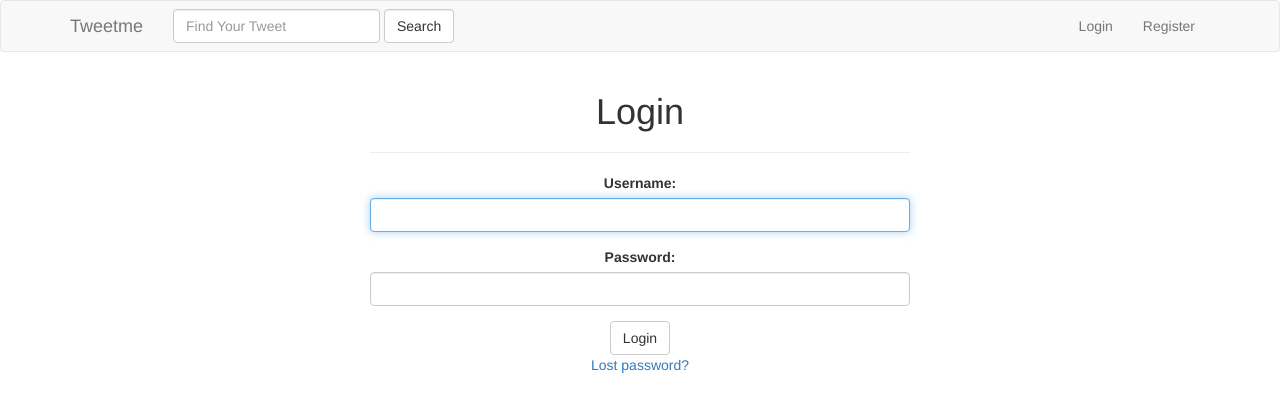
After one commit to beelarr/tweetme, a Django app: page /login/ in a window 1280 px wide. The commit adds this page. Shown: the top 412 px of the page. Run offline with Django 3.2, Linux system fonts and the light colour scheme; some libraries are stand-ins or nearby versions.

Commit message:
Added login and register pages with functionality

```diff
--- a/tweetme/accounts/urls.py
+++ b/tweetme/accounts/urls.py
@@ -1,5 +1,5 @@
 from .views import UserDetailView, UserFollowView
-from django.conf.urls import url
+from django.conf.urls import url, include
 from django.views.generic.base import RedirectView
 
 
--- a/tweetme/templates/navbar.html
+++ b/tweetme/templates/navbar.html
@@ -1,5 +1,5 @@
 <nav class="navbar navbar-default">
-  <div class="container-fluid">
+  <div class="container">
     <!-- Brand and toggle get grouped for better mobile display -->
     <div class="navbar-header">
       <button type="button" class="navbar-toggle collapsed" data-toggle="collapse" data-target="#bs-example-navbar-collapse-1" aria-expanded="false">
@@ -10,27 +10,30 @@
       </button>
       <a class="navbar-brand" href="{% url 'home' %}">Tweetme</a>
     </div>
-{% include 'tweets/tweet_search_form.html' %}
+    {% include "tweets/tweet_search_form.html" %}
     <!-- Collect the nav links, forms, and other content for toggling -->
     <div class="collapse navbar-collapse" id="bs-example-navbar-collapse-1">
-      <ul class="nav navbar-nav">
+      {% if request.user.is_authenticated %}
+      <ul class="nav navbar-nav navbar-right">
 
 
+      <li class="dropdown">
+          <a href="#" class="dropdown-toggle" data-toggle="dropdown" role="button" aria-haspopup="true"
+             aria-expanded="false">Account <span class="caret"></span></a>
+          <ul class="dropdown-menu">
+            <li><a href="{{ request.user.profile.get_absolute_url }}">Profile</a></li>
+            <li role="separator" class="divider"></li>
+            <li><a href="{% url 'logout' %}">Logout</a></li>
+          </ul>
+      </li>
       </ul>
 
+      {% else %}
       <ul class="nav navbar-nav navbar-right">
-        <li><a href="#">Link</a></li>
-        <li class="dropdown">
-          <a href="#" class="dropdown-toggle" data-toggle="dropdown" role="button" aria-haspopup="true" aria-expanded="false">Dropdown <span class="caret"></span></a>
-          <ul class="dropdown-menu">
-            <li><a href="#">Action</a></li>
-            <li><a href="#">Another action</a></li>
-            <li><a href="#">Something else here</a></li>
-            <li role="separator" class="divider"></li>
-            <li><a href="#">Separated link</a></li>
-          </ul>
-        </li>
+        <li><a href="{% url 'login' %}">Login</a></li>
+         <li><a href="{% url 'register' %}">Register</a></li>
       </ul>
+      {% endif %}
     </div><!-- /.navbar-collapse -->
   </div><!-- /.container-fluid -->
 </nav>
--- /dev/null
+++ b/tweetme/templates/registration/login.html
@@ -0,0 +1,49 @@
+{% extends "base.html" %}
+{% block script %}
+    <script>
+    $(document).ready(function () {
+        $('form input').addClass('form-control')    });
+    </script>
+{% endblock %}
+
+{% block content %}
+<div class="col-sm-6 col-sm-offset-3 text-center">
+<h1>Login</h1>
+<hr/>
+{% if form.errors %}
+<p>Your username and password didn't match. Please try again.</p>
+{% endif %}
+
+{% if next %}
+    {% if user.is_authenticated %}
+    <p>Your account doesn't have access to this page. To proceed,
+    please login with an account that has access.</p>
+    {% else %}
+    <p>Please login to see this page.</p>
+    {% endif %}
+{% endif %}
+
+<form method="post" action="{% url 'login' %}">
+{% csrf_token %}
+
+
+    <div class="form-group">
+    {{ form.username.label_tag }}
+    {{ form.username }}
+    </div>
+
+     <div class="form-group">
+    {{ form.password.label_tag }}
+    {{ form.password }}
+    </div>
+
+
+
+    <button type="submit" class="btn btn-default">Login</button>
+<input type="hidden" name="next" value="{{ next }}" />
+</form>
+
+{# Assumes you setup the password_reset view in your URLconf #}
+<p><a href="{% url 'password_reset' %}">Lost password?</a></p>
+</div>
+{% endblock %}
--- a/tweetme/tweetme/settings/base.py
+++ b/tweetme/tweetme/settings/base.py
@@ -55,6 +55,11 @@ MIDDLEWARE = [
 ]
 
 ROOT_URLCONF = 'tweetme.urls'
+
+LOGIN_URL = '/login/'
+LOGIN_REDIRECT_URL = '/'
+LOGOUT_REDIRECT_URL = LOGIN_REDIRECT_URL
+
 
 TEMPLATES = [
     {
--- a/tweetme/tweetme/settings/local.py
+++ b/tweetme/tweetme/settings/local.py
@@ -55,6 +55,11 @@ MIDDLEWARE = [
 ]
 
 ROOT_URLCONF = 'tweetme.urls'
+
+LOGIN_URL = '/login/'
+LOGIN_REDIRECT_URL = '/'
+LOGOUT_REDIRECT_URL = LOGIN_REDIRECT_URL
+
 
 TEMPLATES = [
     {
--- a/tweetme/tweetme/settings/production.py
+++ b/tweetme/tweetme/settings/production.py
@@ -55,6 +55,10 @@ MIDDLEWARE = [
 ]
 
 ROOT_URLCONF = 'tweetme.urls'
+
+LOGIN_URL = '/login/'
+LOGIN_REDIRECT_URL = '/'
+LOGOUT_REDIRECT_URL = LOGIN_REDIRECT_URL
 
 TEMPLATES = [
     {
--- a/tweetme/tweetme/urls.py
+++ b/tweetme/tweetme/urls.py
@@ -23,16 +23,19 @@ from hashtags.views import HashTagView
 from tweets.views import TweetListView
 from .views import home, SearchView
 from tweets.api.views import SearchTweetAPIView
+from accounts.views import UserRegisterView
 
 urlpatterns = [
     url(r'^admin/', admin.site.urls), #admin/
     url(r'^$', TweetListView.as_view(), name='home'), #/
     url(r'^search/$', SearchView.as_view(), name='search'),
+    url(r'^register/$', UserRegisterView.as_view(), name='register'),
 
     url(r'^tags/(?P<hashtag>.*)/$', HashTagView.as_view(), name='hashtag'),
     url(r'^tweet/', include('tweets.urls', namespace='tweet')),
     url(r'^api/search/$', SearchTweetAPIView.as_view(), name='search-api'),
     url(r'^api/tags/(?P<hashtag>.*)/$', TagTweetAPIView.as_view(), name='tag-tweet-api'),
+    url('^', include('django.contrib.auth.urls')),
 
     url(r'^api/tweet/', include('tweets.api.urls', namespace='tweet-api')),
     url(r'^api/', include('accounts.api.urls', namespace='profiles-api')),
--- a/tweetme/tweets/views.py
+++ b/tweetme/tweets/views.py
@@ -44,7 +44,7 @@ class TweetDeleteView(LoginRequiredMixin, DeleteView):
 	template_name = 'tweets/tweet_confirm_delete.html'
 
 
-class TweetListView(ListView):
+class TweetListView(LoginRequiredMixin, ListView):
 
 
 	def get_queryset(self, *args, **kwargs):
```
Also changed, not shown: tweetme/accounts/forms.py (added, +30 -0 lines), tweetme/accounts/templates/accounts/user_register_form.html (added, +22 -0 lines), tweetme/accounts/views.py (+17 -0 lines), tweetme/db.sqlite3.
